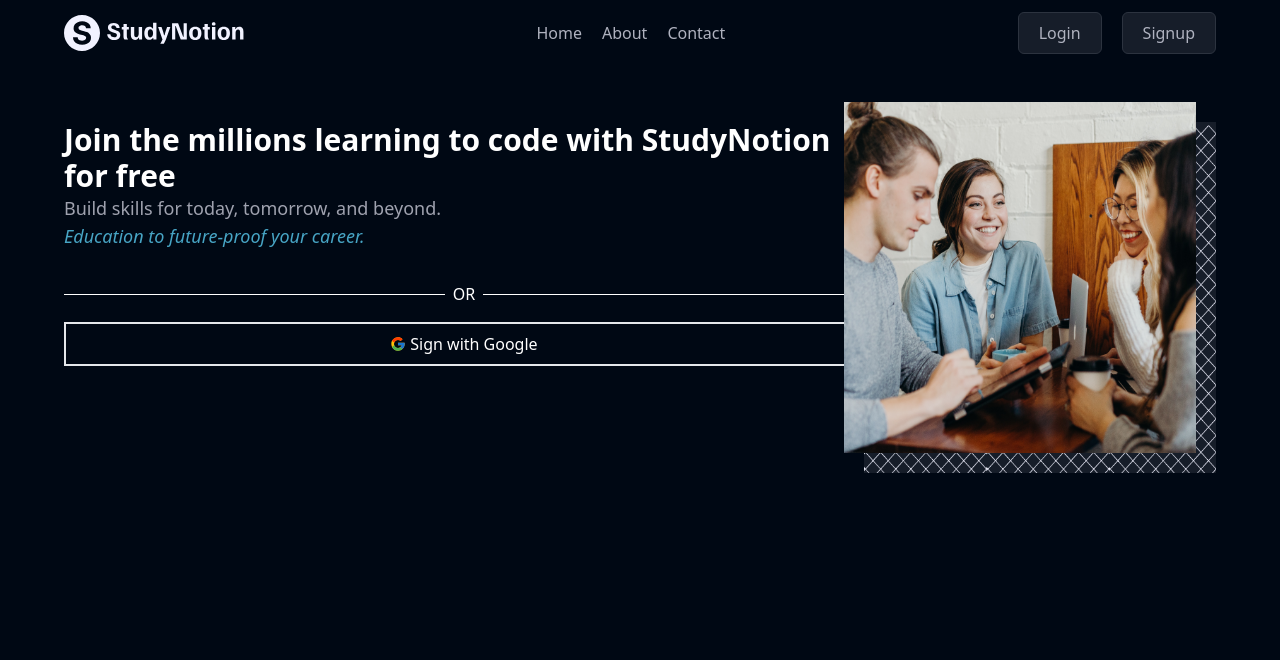
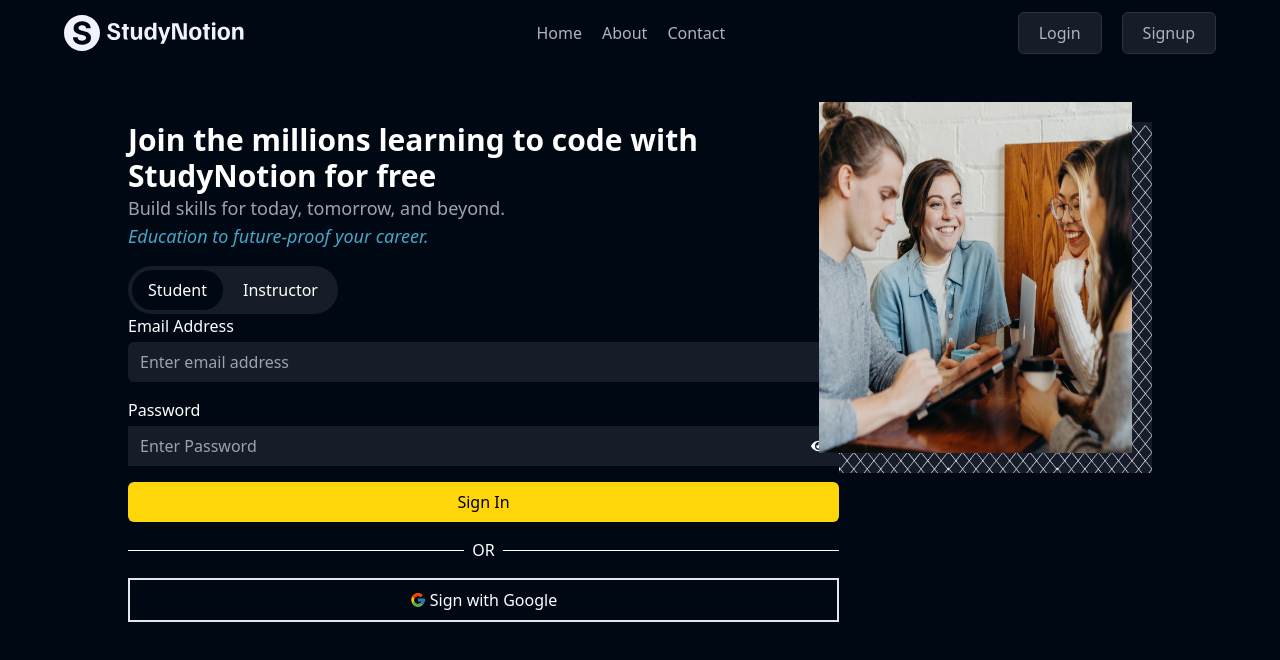
Before and after one commit to Avadh-Munjapara/mini-projects, a React (Create React App) app in the folder React/studynotion/: page /signup in a window 1280 px wide. Shown: the top 660 px of the page. Built offline with nearby package versions, Linux system fonts and the light colour scheme.

Commit message:
signout dun added and student,user func added in signup

```diff
--- a/React/studynotion/src/App.js
+++ b/React/studynotion/src/App.js
@@ -18,7 +18,7 @@
       <Routes>
         <Route path='/home' element={<Home></Home>}></Route>
         <Route path='/login' element={<Login setIsLoggedIn={setIsLoggedIn}></Login>}></Route>
-        <Route path='/signup' element={<Signup></Signup>}></Route>
+        <Route path='/signup' element={<Signup setIsLoggedIn={setIsLoggedIn}></Signup>}></Route>
         <Route path='/dashboard' element={<Dashboard></Dashboard>}></Route>
         <Route path='*' element={<Home></Home>}/>
       </Routes>
--- a/React/studynotion/src/components/Navbar.js
+++ b/React/studynotion/src/components/Navbar.js
@@ -9,7 +9,8 @@
         <div className='flex py-3 justify-between text-[#AFB2BF] w-[90vw] mx-auto items-center'>
             <div><img className='h-9' src={logo} alt="logo" /></div>
             <div className='flex gap-5'>
-                <Link to="/home">                <button>Home</button>
+                <Link to="/home">
+                 <button>Home</button>
                 </Link>
                 <button>About</button>
                 <button>Contact</button>
@@ -23,7 +24,10 @@
                             navigate('/home')
                         }
                     } className='bg-[#161D29] px-5 py-2 rounded-md border-[0.5px] border-[#2C333F]'>Logout</button>
+
+                    <Link to="/dashboard">
                     <button className='bg-[#161D29] px-5 py-2 rounded-md border-[0.5px] border-[#2C333F]'>Dashboard</button>
+                    </Link>
                </div>):(  <div className='flex gap-5'>
                 <button className='bg-[#161D29] px-5 py-2 rounded-md border-[0.5px] border-[#2C333F]'
                 onClick={()=>{
--- a/React/studynotion/src/components/SignupForm.js
+++ b/React/studynotion/src/components/SignupForm.js
@@ -1,11 +1,88 @@
-import React from 'react';
+import React from "react";
+import toast from 'react-hot-toast';
+import { FaEye,FaEyeSlash } from "react-icons/fa";
+import { useNavigate } from 'react-router-dom';
+import {useState} from 'react';
 
-const SignupForm = () => {
-    return (
-        <div>
+const SignupForm = ({setIsLoggedIn}) => {
 
+    const [user, setUser] = useState("student");
+    const [showPass, setshowPass] = useState(false);
+    const navigate=useNavigate();
+    function passHandler(){
+        setshowPass(!showPass);
+    }
+
+    const [formData,setFormData]=useState({
+        email: "",
+        password:"",
+    })
+
+    function changeHandler(event){
+        setFormData((prev)=>(
+            {
+                ...prev,
+                [event.target.name]:event.target.value,
+            }
+        ))
+    }
+
+    function submitHandler(event){
+        event.preventDefault();
+        setIsLoggedIn(true);
+        toast.success('Logged in successfully');
+        navigate("/dashboard")
+    }
+
+    function userHandler(){
+        user==='student'?setUser('instructor'):setUser('student');
+    }
+
+  return (
+    <div>
+        <div className="bg-[#161D29] w-fit flex gap-1 p-1 rounded-3xl">
+            <button onClick={userHandler} className={`${user==='student'?'bg-[#000814]':'bg-[#161D29]'} rounded-3xl px-4 py-2`}>Student</button>
+            <button onClick={userHandler} className={`${user==='instructor'?'bg-[#000814]':'bg-[#161D29]'} rounded-3xl px-4 py-2`}>Instructor</button>
         </div>
-    );
-}
+      <form onSubmit={submitHandler} className="flex flex-col gap-4">
+        <div className="flex flex-col gap-1">
+          <label htmlFor="email">Email Address</label>
+          <input
+            onChange={changeHandler}
+            value={formData.email}
+            className="text-white rounded-md px-3 py-2 w-full outline-none bg-[#161D29]"
+            type="email"
+            required
+            placeholder="Enter email address"
+            name="email"
+            id="email"
+          />
+        </div>
+
+        <div className="flex flex-col gap-1">
+          <label htmlFor="password">Password</label>
+          <div className="flex items-center gap-1  bg-[#161D29] px-3 py-2">
+            <input
+              onChange={changeHandler}
+              value={formData.password}
+              className="text-white rounded-md w-full outline-none bg-[#161D29]"
+              type={showPass ? "text" : "password"}
+              required
+              placeholder="Enter Password"
+              name="password"
+              id="password"
+            />
+            <div onClick={passHandler} className="cursor-pointer">
+              {showPass ? <FaEyeSlash /> : <FaEye />}
+            </div>
+          </div>
+        </div>
+        <button className="w-full py-2 bg-[#FFD60A] text-black rounded-md">
+          Sign In
+        </button>
+      </form>
+    </div>
+  );
+};
 
 export default SignupForm;
--- a/React/studynotion/src/components/Template.js
+++ b/React/studynotion/src/components/Template.js
@@ -6,7 +6,7 @@
 
 const Template = ({des1,type,img,setIsLoggedIn}) => {
     return (
-        <div className='h-[calc(100vh-65.33px)] pt-14 text-white w-[90vw] mx-auto flex justify-between'>
+        <div className='h-[calc(100vh-65.33px)] pt-14 text-white w-[80vw] mx-auto flex justify-between'>
         <div className='flex flex-col gap-4'>
             <div>
             <p className='text-3xl font-semibold'>{des1}</p>
@@ -16,7 +16,7 @@
 
 
             {
-                type==='signup'?(<SignupForm></SignupForm>
+                type==='signup'?(<SignupForm setIsLoggedIn={setIsLoggedIn}></SignupForm>
                 ):(<LoginForm setIsLoggedIn={setIsLoggedIn}></LoginForm>)
             }
             <div className='flex items-center gap-2'>
--- a/React/studynotion/src/pages/Signup.js
+++ b/React/studynotion/src/pages/Signup.js
@@ -2,9 +2,9 @@
 import img2 from '../assets/signup.png';
 import Template from '../components/Template';
 
-const Signup = () => {
+const Signup = ({setIsLoggedIn}) => {
     return (
-        <Template des1="Join the millions learning to code with StudyNotion for free" img={img2} type="signup" ></Template>
+        <Template des1="Join the millions learning to code with StudyNotion for free" img={img2} type="signup"  setIsLoggedIn={setIsLoggedIn}  ></Template>
     );
 }
 
```
